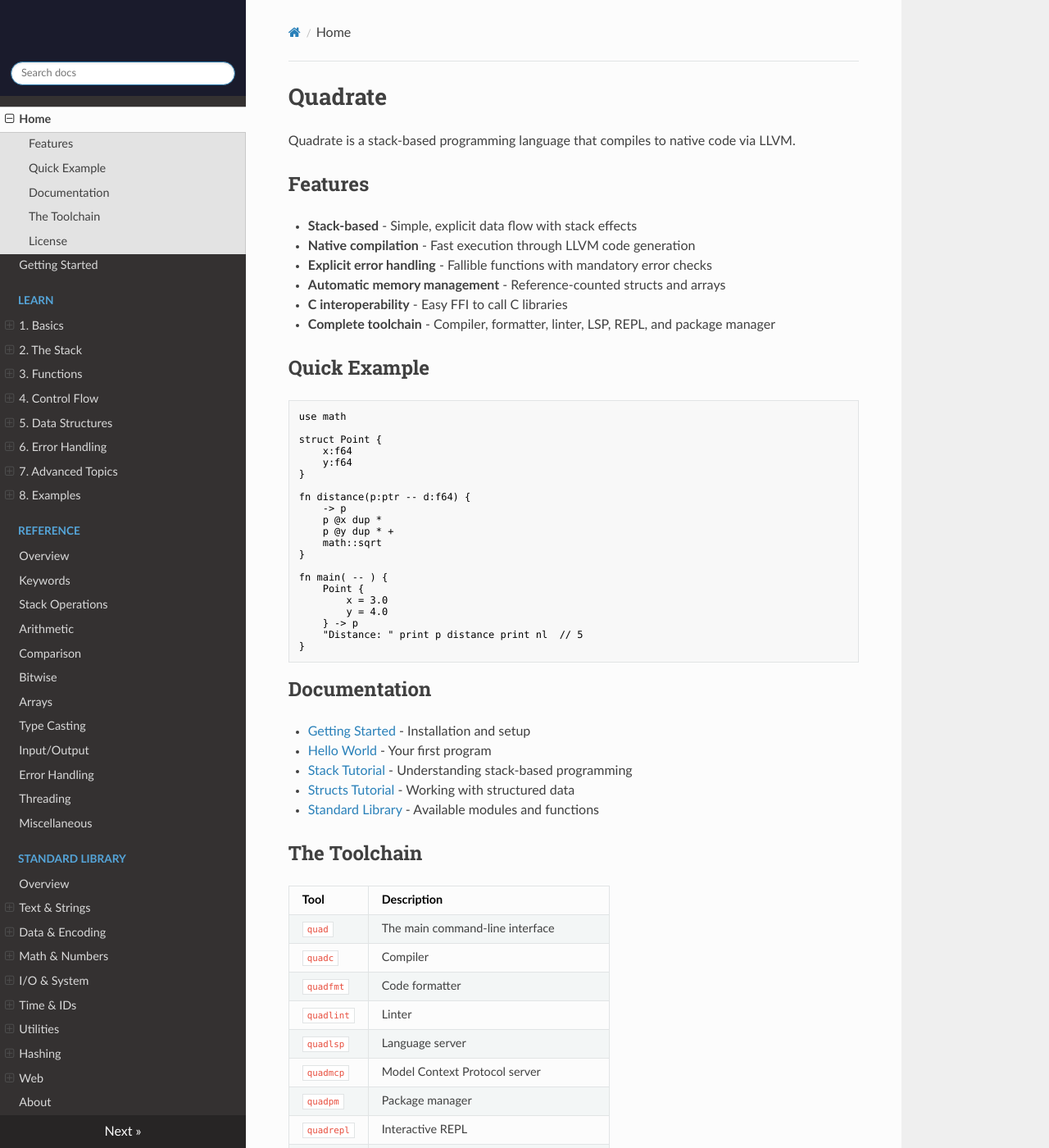
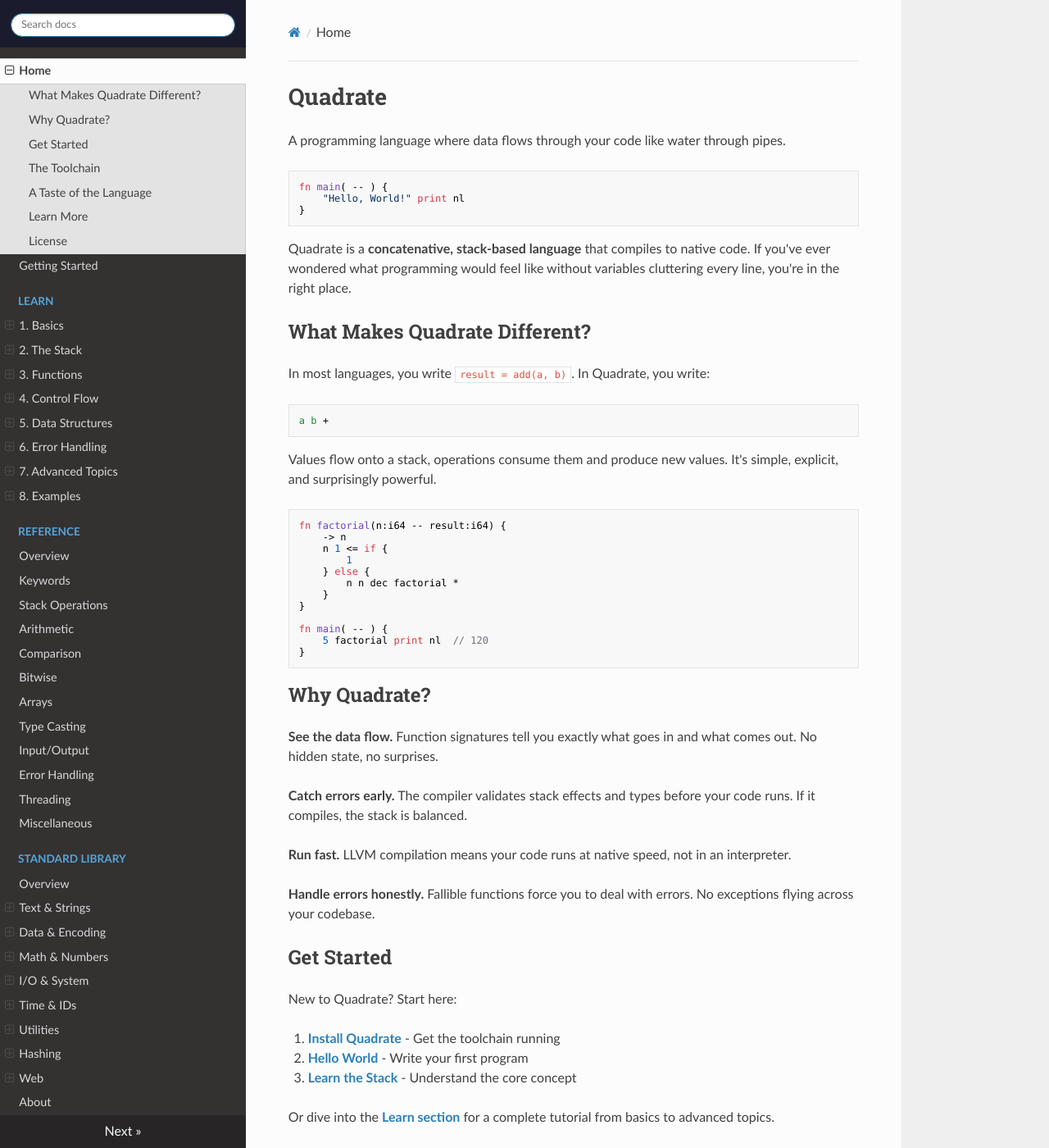
Before and after one commit to quadrate-language/quadrate, an MkDocs documentation site: the page built from docs/docs/index.md, in a window 1280 px wide and 1400 px high. Shown: the whole window at 82% size. Built offline with MkDocs 1.6.1, drawn with Linux system fonts in a browser that asks for light colours; nearby versions of some CDN libraries; some of the changed text lies outside the part shown.

````diff
--- a/docs/docs/index.md
+++ b/docs/docs/index.md
@@ -1,64 +1,99 @@
 # Quadrate
 
-Quadrate is a stack-based programming language that compiles to native code via LLVM.
-
-## Features
-
-- **Stack-based** - Simple, explicit data flow with stack effects
-- **Native compilation** - Fast execution through LLVM code generation
-- **Explicit error handling** - Fallible functions with mandatory error checks
-- **Automatic memory management** - Reference-counted structs and arrays
-- **C interoperability** - Easy FFI to call C libraries
-- **Complete toolchain** - Compiler, formatter, linter, LSP, REPL, and package manager
-
-## Quick Example
+A programming language where data flows through your code like water through pipes.
 
 ```qd
-use math
+fn main( -- ) {
+	"Hello, World!" print nl
+}
+```
 
-struct Point {
-    x:f64
-    y:f64
-}
+Quadrate is a **concatenative, stack-based language** that compiles to native code. If you've ever wondered what programming would feel like without variables cluttering every line, you're in the right place.
 
-fn distance(p:ptr -- d:f64) {
-    -> p
-    p @x dup *
-    p @y dup * +
-    math::sqrt
+## What Makes Quadrate Different?
+
+In most languages, you write `result = add(a, b)`. In Quadrate, you write:
+
+```qd
+a b +
+```
+
+Values flow onto a stack, operations consume them and produce new values. It's simple, explicit, and surprisingly powerful.
+
+```qd
+fn factorial(n:i64 -- result:i64) {
+	-> n
+	n 1 <= if {
+		1
+	} else {
+		n n dec factorial *
+	}
 }
 
 fn main( -- ) {
-    Point {
-        x = 3.0
-        y = 4.0
-    } -> p
-    "Distance: " print p distance print nl  // 5
+	5 factorial print nl  // 120
 }
 ```
 
-## Documentation
+## Why Quadrate?
 
-- [Getting Started](docs/getting-started.md) - Installation and setup
-- [Hello World](docs/tutorial-hello-world.md) - Your first program
-- [Stack Tutorial](docs/tutorial-stack.md) - Understanding stack-based programming
-- [Structs Tutorial](docs/tutorial-structs.md) - Working with structured data
-- [Standard Library](docs/stdlib/index.md) - Available modules and functions
+**See the data flow.** Function signatures tell you exactly what goes in and what comes out. No hidden state, no surprises.
+
+**Catch errors early.** The compiler validates stack effects and types before your code runs. If it compiles, the stack is balanced.
+
+**Run fast.** LLVM compilation means your code runs at native speed, not in an interpreter.
+
+**Handle errors honestly.** Fallible functions force you to deal with errors. No exceptions flying across your codebase.
+
+## Get Started
+
+New to Quadrate? Start here:
+
+1. **[Install Quadrate](docs/getting-started.md)** - Get the toolchain running
+2. **[Hello World](docs/learn/1-basics/hello-world.md)** - Write your first program
+3. **[Learn the Stack](docs/learn/2-stack/how-it-works.md)** - Understand the core concept
+
+Or dive into the **[Learn section](docs/learn/1-basics/hello-world.md)** for a complete tutorial from basics to advanced topics.
 
 ## The Toolchain
 
-| Tool | Description |
-|------|-------------|
-| `quad`| The main command-line interface |
-| `quadc` | Compiler |
-| `quadfmt` | Code formatter |
-| `quadlint` | Linter |
-| `quadlsp` | Language server |
-| `quadmcp` | Model Context Protocol server |
-| `quadpm` | Package manager |
-| `quadrepl` | Interactive REPL |
-| `quaduses` | Manage imported packages automatically |
+Quadrate comes with everything you need:
+
+| Tool | What it does |
+|------|--------------|
+| `quad` | Main CLI - run, build, test, format in one command |
+| `quadc` | Compiler - turns `.qd` files into executables |
+| `quadfmt` | Formatter - keeps your code consistent |
+| `quadlint` | Linter - catches common mistakes |
+| `quadlsp` | Language server - IDE integration |
+| `quadrepl` | REPL - experiment interactively |
+| `quadpm` | Package manager - manage dependencies |
+
+## A Taste of the Language
+
+Here's a slightly more involved example - reading command line arguments:
+
+```qd
+use str
+
+fn main( -- ) {
+	read -> argc
+
+	argc 0 == if {
+		"Usage: greet <name>" print
+	} else {
+		-> name
+		"Hello, " name str::concat "!" str::concat print
+	}
+}
+```
+
+## Learn More
+
+- **[Standard Library](docs/stdlib/index.md)** - Strings, I/O, math, networking, and more
+- **[Language Reference](docs/reference/index.md)** - All keywords and built-in operations
+- **[About Quadrate](about.md)** - Philosophy, history, and links
 
 ## License
 
-GPL-3.0 License
+Quadrate is free software under the [GPL-3.0 License](https://www.gnu.org/licenses/gpl-3.0.html).
--- a/docs/mkdocs.yml
+++ b/docs/mkdocs.yml
@@ -4,8 +4,15 @@ theme:
   name: readthedocs
   logo: assets/logo.png
   favicon: assets/favicon.ico
+  hljs_languages:
+    - yaml
 extra_css:
   - styles/extra.css
+
+markdown_extensions:
+  - codehilite:
+      guess_lang: false
+  - fenced_code
 nav:
   - Home: index.md
   - Getting Started: docs/getting-started.md
````
Also changed, not shown: docs/README.md (added, +67 -0 lines), docs/docs/about.md (+58 -15 lines), docs/pygments-quadrate/README.md (added, +62 -0 lines), docs/pygments-quadrate/pyproject.toml (added, +30 -0 lines), docs/pygments-quadrate/quadrate_lexer/__init__.py (added, +168 -0 lines), docs/requirements.txt (added, +7 -0 lines), 2 other files.
